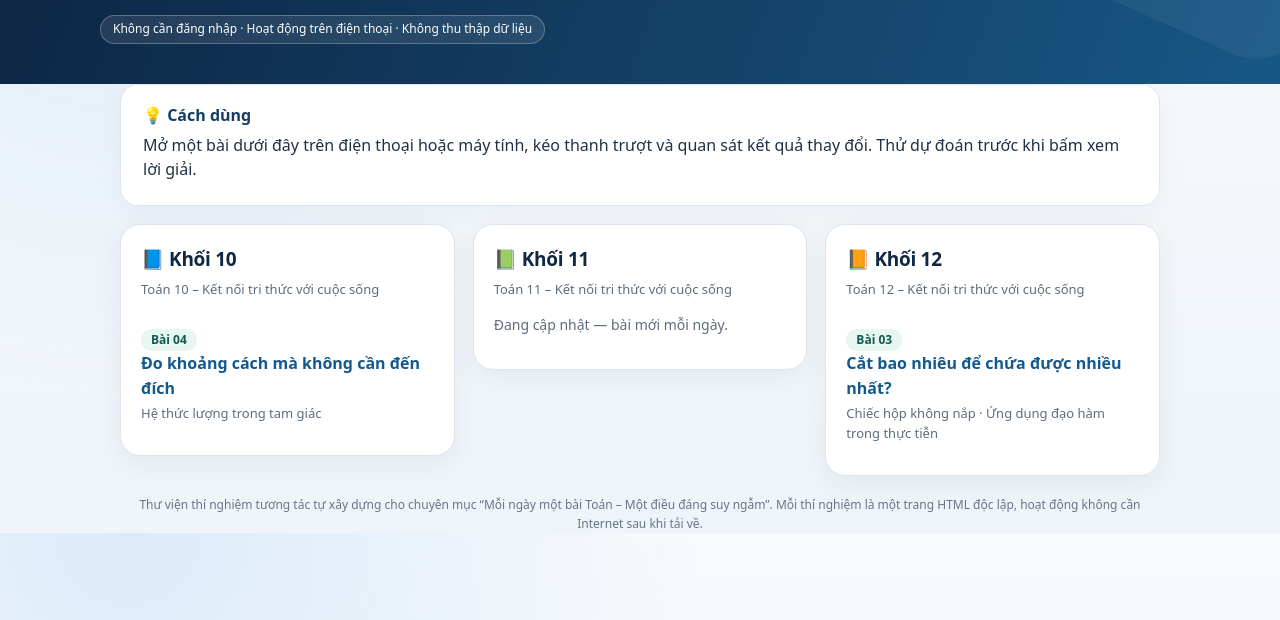
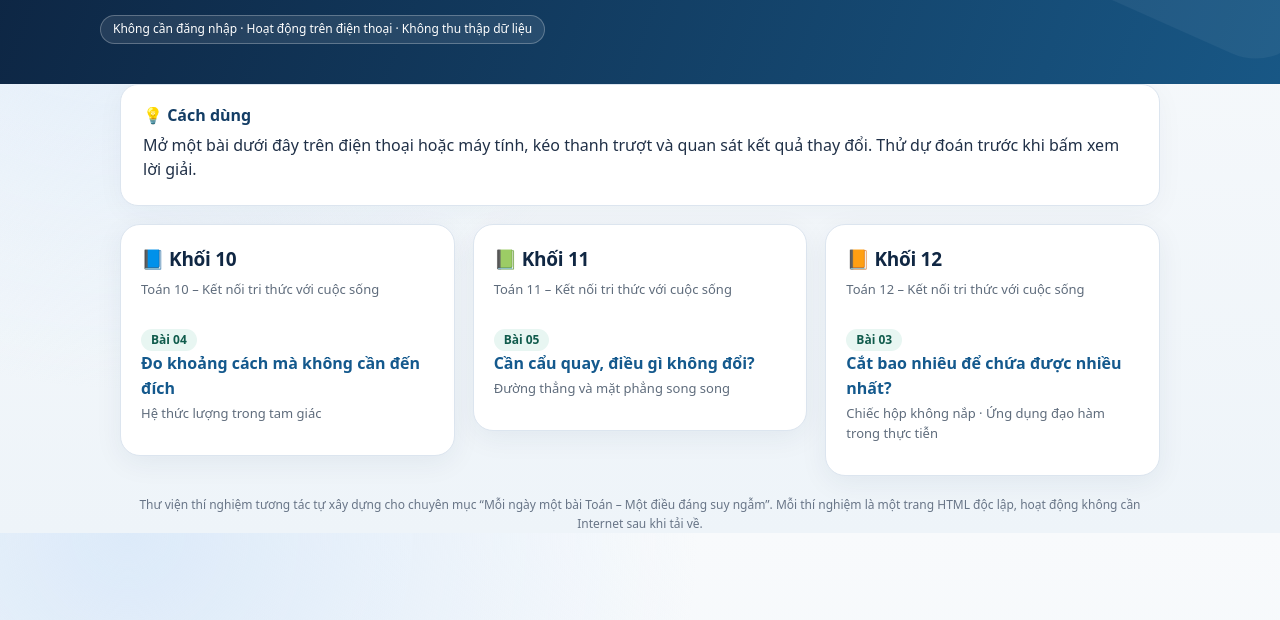
Before and after one commit to trancongvan81-oss/toan-kntt, a plain HTML site: page index.html in a window 1280 px wide. Shown: the part 180-800 px from the top of the page. Drawn offline with Linux system fonts and the light colour scheme.

Commit message:
Cập nhật trang chủ: thêm Bài 05 (Khối 11)

```diff
--- a/index.html
+++ b/index.html
@@ -65,7 +65,9 @@
       <section class="grade" aria-labelledby="g11-heading">
         <h2 id="g11-heading">📗 Khối 11</h2>
         <p class="sub">Toán 11 – Kết nối tri thức với cuộc sống</p>
-        <p class="soon">Đang cập nhật — bài mới mỗi ngày.</p>
+        <ul>
+          <li><span class="badge">Bài 05</span><br><a href="11/can-cau-quay/">Cần cẩu quay, điều gì không đổi?</a><div class="meta">Đường thẳng và mặt phẳng song song</div></li>
+        </ul>
       </section>
       <section class="grade" aria-labelledby="g12-heading">
         <h2 id="g12-heading">📙 Khối 12</h2>
```
